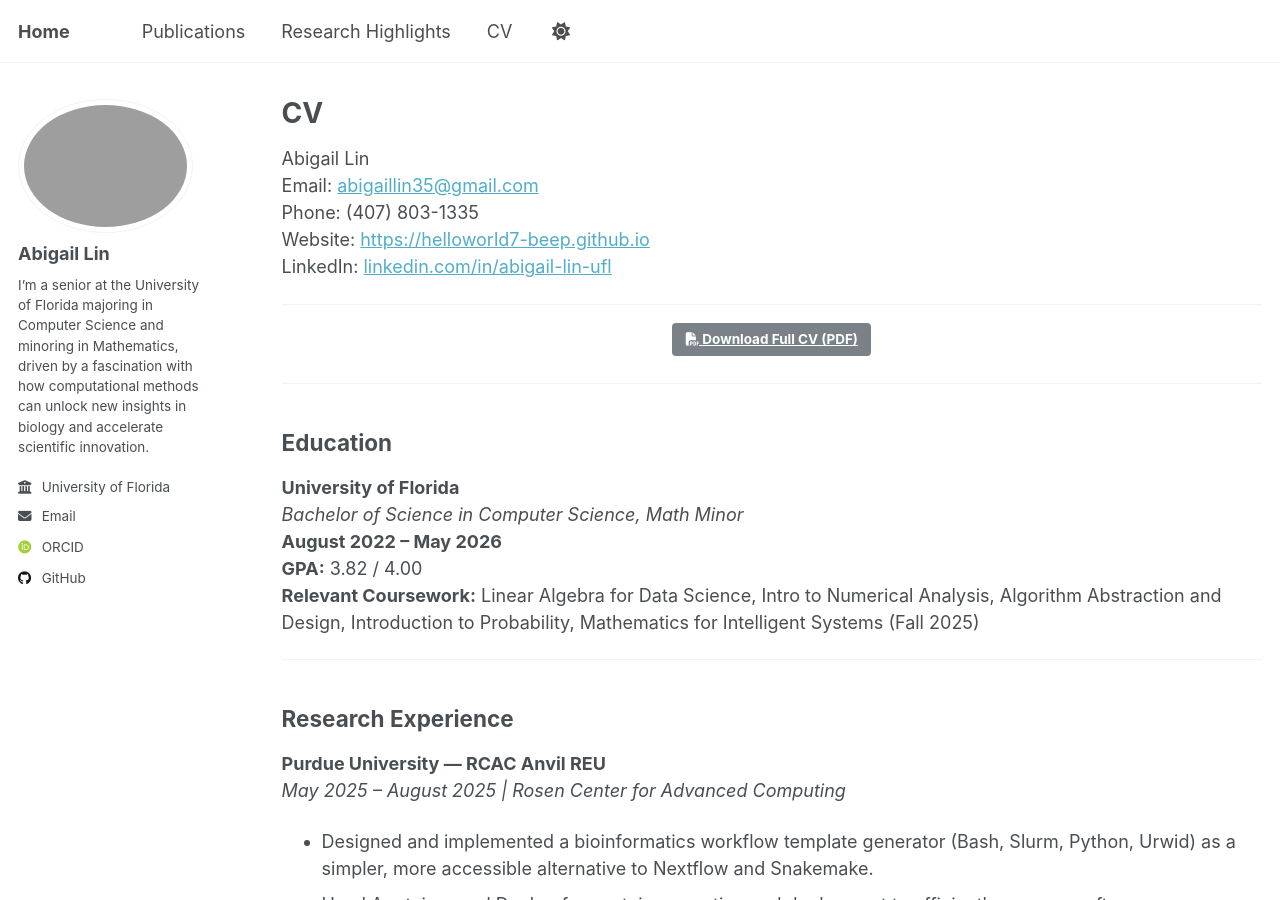
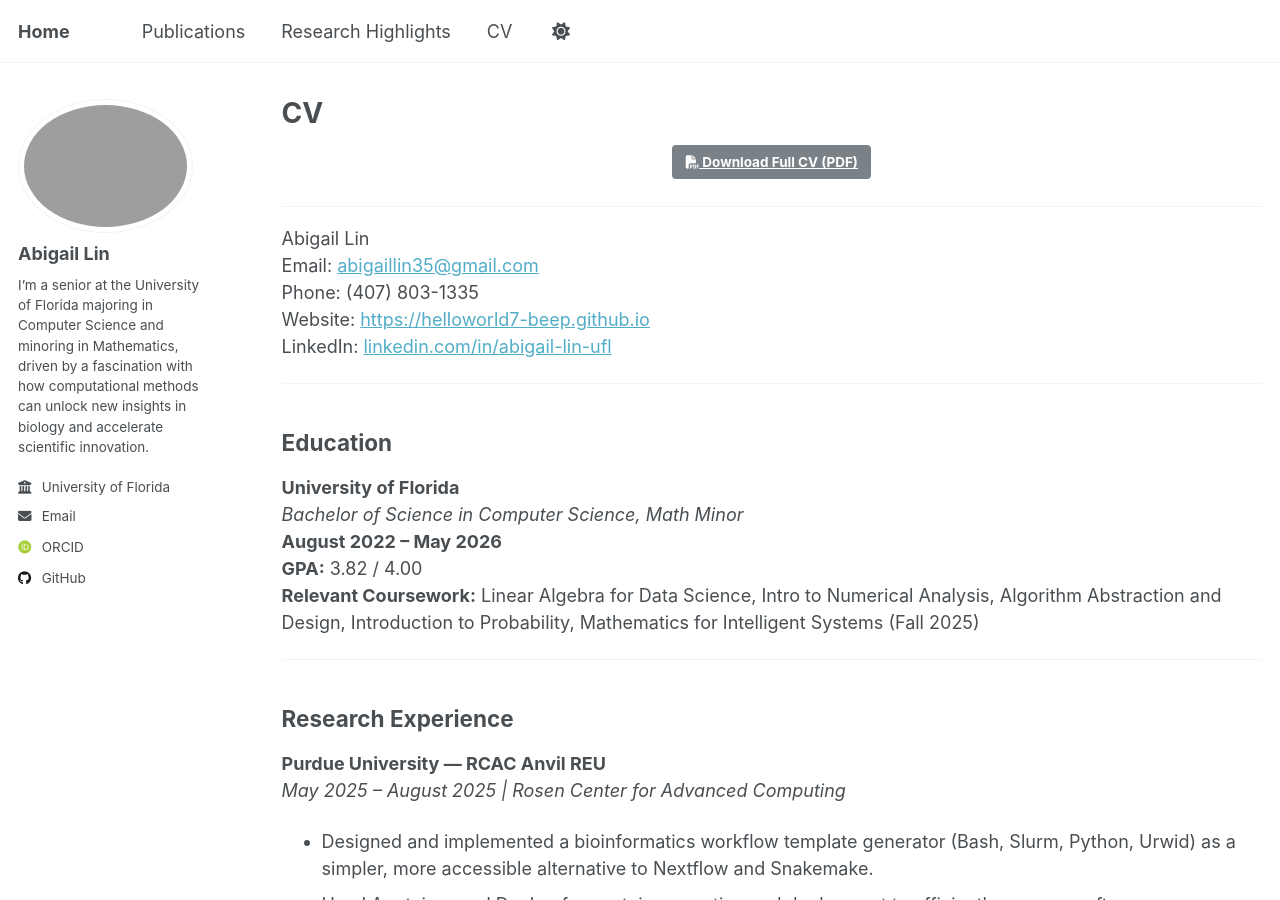
Before and after one commit to HelloWorld7-beep/HelloWorld7-beep.github.io, a Jekyll site: the page built from _pages/cv.md, in a window 1280 px wide and 900 px high. Built offline with Jekyll 4.4.1, drawn with Linux system fonts in a browser that asks for light colours; some web fonts are replaced; a script that is not in the unit is left out.

Commit message:
Update cv.md

```diff
--- a/_pages/cv.md
+++ b/_pages/cv.md
@@ -9,19 +9,19 @@ redirect_from:
 
 {% include base_path %}
 
+<p align="center">
+  <a class="btn btn--primary" href="{{ '/files/Abigail_Lin_CV.pdf' | relative_url }}" target="_blank" rel="noopener">
+    <i class="fas fa-file-pdf"></i> Download Full CV (PDF)
+  </a>
+</p>
+
+---
+
 Abigail Lin
 Email: [abigaillin35@gmail.com](mailto:abigaillin35@gmail.com)
 Phone: (407) 803-1335
 Website: [https://helloworld7-beep.github.io](https://helloworld7-beep.github.io)
 LinkedIn: [linkedin.com/in/abigail-lin-ufl](https://www.linkedin.com/in/abigail-lin-ufl)
-
----
-
-<p align="center">
-  <a class="btn btn--primary" href="{{ '/files/Abigail_Lin_CV.pdf' | relative_url }}" target="_blank" rel="noopener">
-    <i class="fas fa-file-pdf"></i> Download Full CV (PDF)
-  </a>
-</p>
 
 ---
 
```
